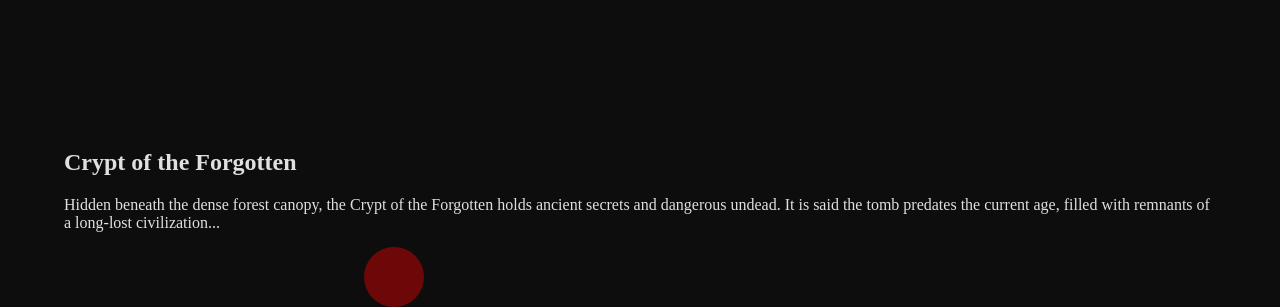
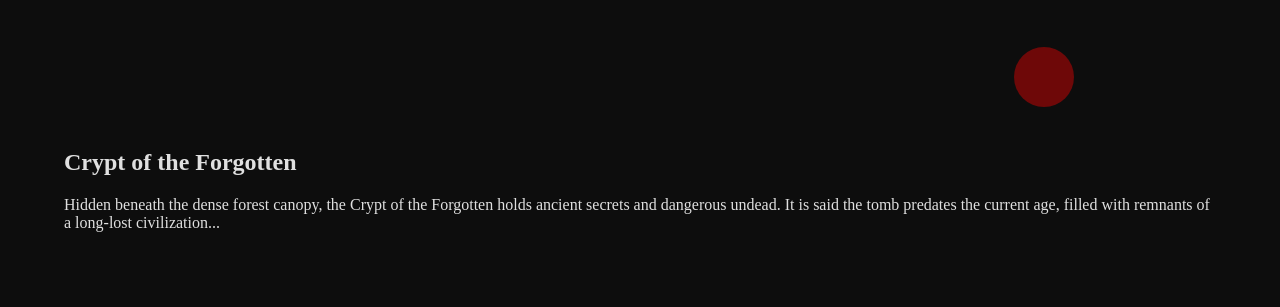
Before and after one commit to SpaceCommander-0025/DarknessDevours, a plain HTML site: page map.html in a window 1280 px wide. Shown: the part 542-849 px from the top of the page. After the commit the page ends 822 px from the top, so only its background shows below. Drawn offline with Linux system fonts and the light colour scheme.

Commit message:
Update style.css

```diff
--- a/style.css
+++ b/style.css
@@ -165,8 +165,8 @@ section {
 /* Hotspot: visible circle */
 .hotspot {
     position: absolute;
-    top: 400px;     /* Adjust this */
-    left: 150px;    /* Adjust this */
+    top: 200px;     /* Adjust this */
+    left: 800px;    /* Adjust this */
     width: 60px;
     height: 60px;
     background-color: rgba(255, 0, 0, 0.4);  /* Semi-transparent red */
```
